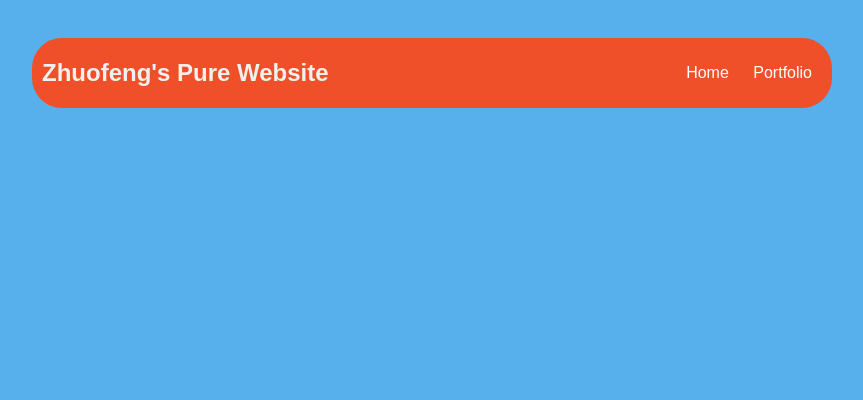
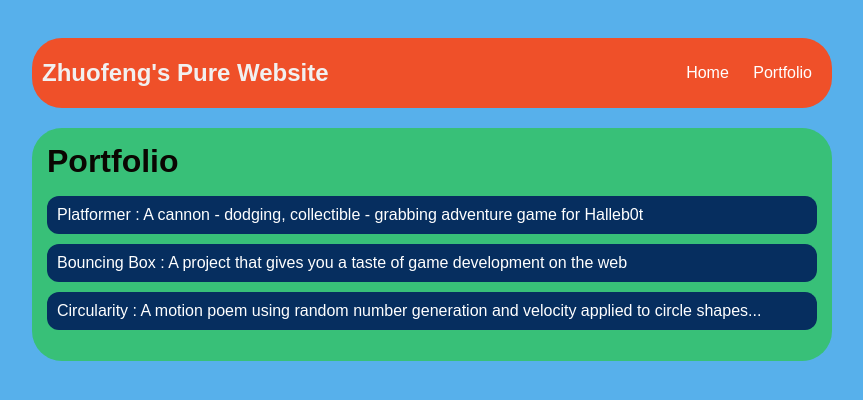
Before and after one commit to Zhuofeng1/Zhuofeng1.github.io, a plain HTML site: page portfolio.html in a window 1280 px wide. Shown: the whole page, without its empty margins (208-1071 px from the left). Drawn offline with Linux system fonts and the light colour scheme.

Commit message:
add portfolio.html file

```diff
--- a/portfolio.html
+++ b/portfolio.html
@@ -10,6 +10,7 @@
 
                 <h1>Zhuofeng's Pure Website</h1>
                 <ul id="nav-ul">
+
                    <li class="nav-li">
                    <a class="nav-a" href="index.html">Home</a>
                  </li>
@@ -17,7 +18,24 @@
                    <a class="nav-a" href="portfolio.html">Portfolio</a>
                  </li>
              </ul>
+
+              <!-- Nav stuff here...-->
+        </nav>
+        <main>
+            <div class="content">
+                <h1>Portfolio</h1>
+                <ul id="portfolio">
+                <li><a href="projects/platformer/">Platformer : A cannon - dodging, collectible - grabbing adventure game for Halleb0t</a></li>
+    <li><a href="projects/bouncing-box/">Bouncing Box : A project that gives you a taste of game development on the web </a></li>
+    <li><a href="projects/circularity/">Circularity : A motion poem using random number generation and velocity applied to circle shapes...</a></li>
+
+                </ul>
+            </div>
+        </main>
          </nav>
      </div>
+
       </body>
+
+      </nav>
   </html>
--- a/style.css
+++ b/style.css
@@ -11,7 +11,7 @@ body {
 }
 
 /* navigation menu */
-nav { border-radius: 30px;
+nav {border-radius: 30px;
     background: rgb(239, 80, 41);
    margin-bottom: 0 auto;
    margin-bottom: 20px;
@@ -62,7 +62,7 @@ h2, h3 {
 }
 /* portfolio styles */
 .content h1 {
-    color: black;
+    color: rgb(10, 6, 2);
 }
 
 #portfolio {
@@ -71,17 +71,8 @@ h2, h3 {
 }
 
 #portfolio li {
-    background: #fff;
+    background: rgb(6, 46, 95);
     padding: 10px;
-    border-radius: 10px;
+    border-radius: 12px;
     margin-bottom: 10px;
 }
-
-#portfolio li:hover {
-    background: #eee;
-}
-
-#portfolio a {
-    text-decoration: none;
-    color: #454545;
-}
```
